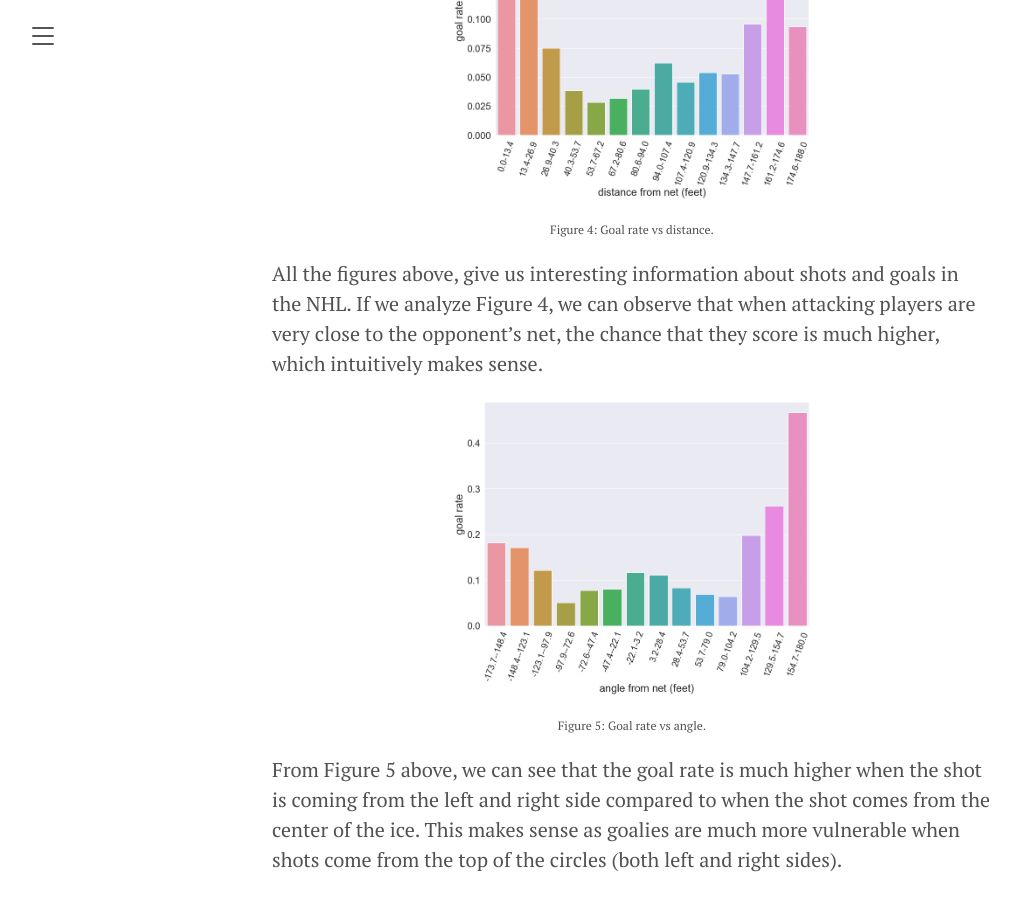
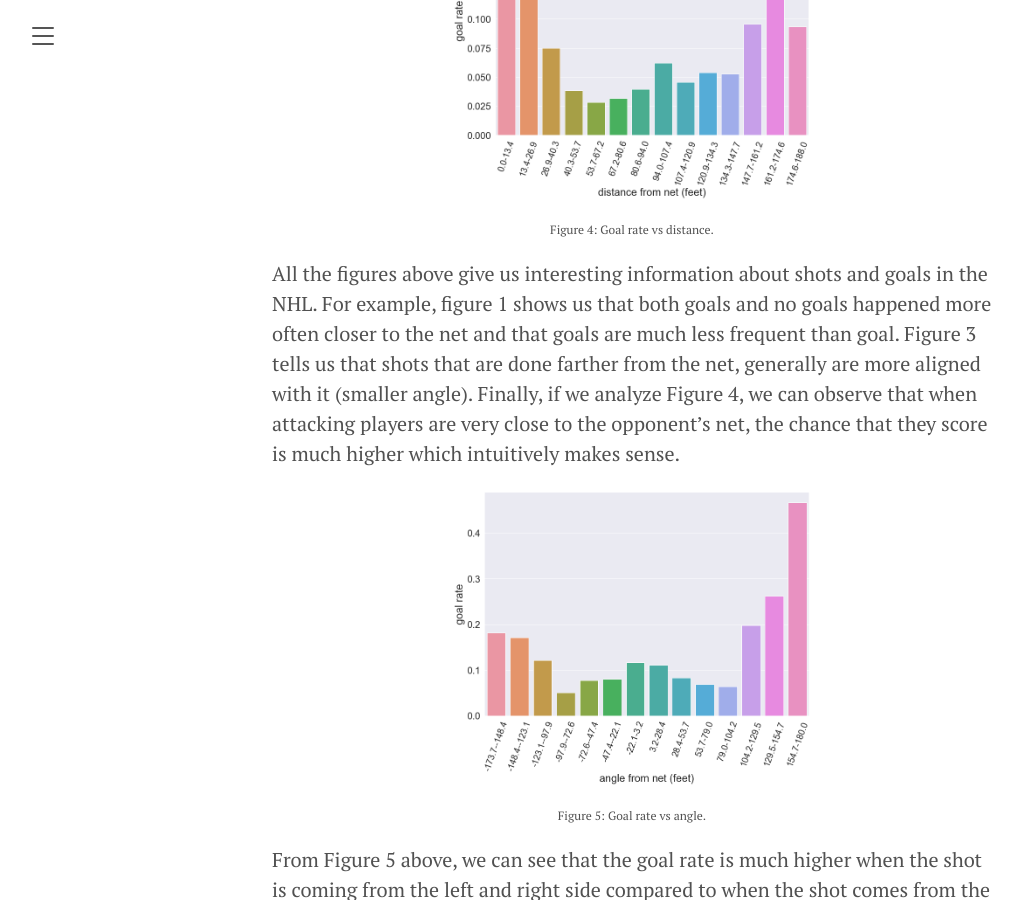
Before and after one commit to jaihon1/IFT6758-Project, a Jekyll site: the page built from blog/_posts/2021-11-3-milestone-2.md, in a window 1280 px wide and 900 px high, scrolled down 1757 px. Shown: the whole window, without its empty margins (8-1030 px from the left). Built offline with Jekyll 4.4.1, drawn with Linux system fonts in a browser that asks for light colours.

Commit message:
Update blog/_posts/2021-11-3-milestone-2.md
Co-authored-by: LaurenceMarcotte <48660119+LaurenceMarcotte@users.noreply.github.com>

```diff
--- a/blog/_posts/2021-11-3-milestone-2.md
+++ b/blog/_posts/2021-11-3-milestone-2.md
@@ -36,7 +36,7 @@ Using our work from the previous milestone, we have extended our features by add
     <figcaption style="font-size: 12px;text-align: center;">Figure 4: Goal rate vs distance.</figcaption>
 </figure>
 
-All the figures above, give us interesting information about shots and goals in the NHL. If we analyze Figure 4, we can observe that when attacking players are very close to the opponent's net, the chance that they score is much higher, which intuitively makes sense.
+All the figures above give us interesting information about shots and goals in the NHL. For example, figure 1 shows us that both goals and no goals happened more often closer to the net and that goals are much less frequent than goal. Figure 3 tells us that shots that are done farther from the net, generally are more aligned with it (smaller angle). Finally, if we analyze Figure 4, we can observe that when attacking players are very close to the opponent's net, the chance that they score is much higher which intuitively makes sense.
 
 <figure style="display: block;margin-left: auto; margin-right: auto;width:50%;height:50%;">
     <img src="/public/goal_rate_vs_angle.png" alt="goal_rate_vs_angle">
```
